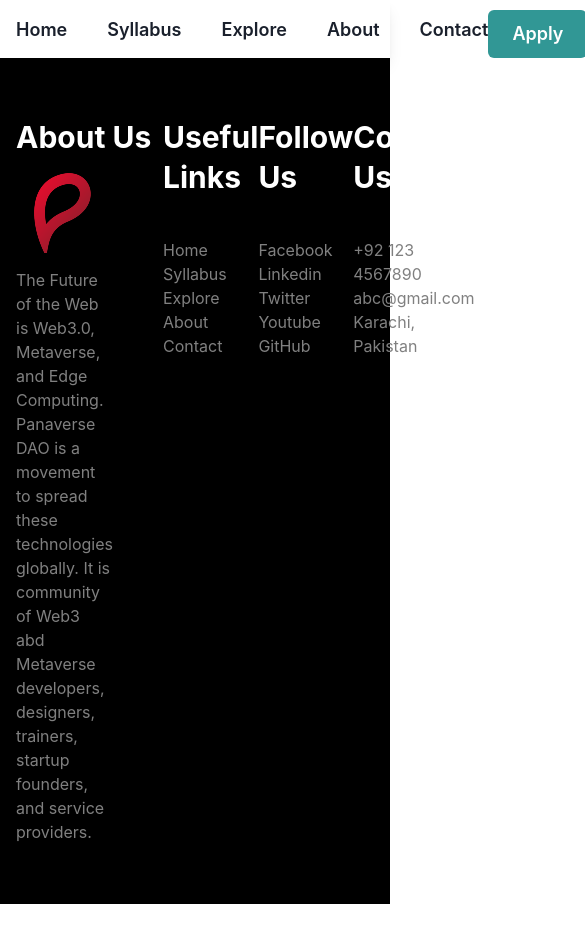
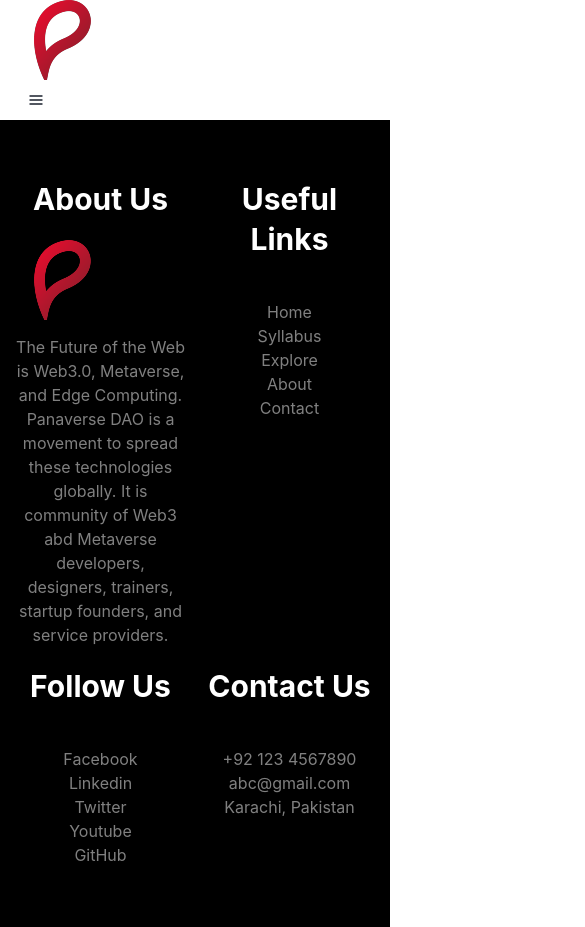
Before and after one commit to mmaazkhanhere/learningRepo, a Next.js app in the folder panaverse-website-chakra/: page / in a window 390 px wide. Shown: the whole page, 585 px wide, since content can reach past the window. Before the commit the page ends 904 px from the top, so only its background shows below. Built offline with nearby package versions, Linux system fonts and the light colour scheme.

Commit message:
adding menu button for small screen in header

```diff
--- a/panaverse-website-chakra/src/app/Component/Footer.tsx
+++ b/panaverse-website-chakra/src/app/Component/Footer.tsx
@@ -12,19 +12,26 @@ export default function Footer() {
         <Box bg='black'>
             <Container maxW='1300px'>
 
-                <SimpleGrid py='60px' templateColumns='repeat(4, 1fr)'>
+                <SimpleGrid spacing='20px' gap='20px' py='60px' templateColumns={{ base: 'repeat(2, 1fr)', lg: 'repeat(4, 1fr)' }} textAlign={{ base: 'center', lg: 'left' }} >
+
                     {/*gridTemplateColumns is a CSS property that specifies the size of each column in a grid while templateColumns is a prop specific to SimpleGrid that allows
-                    you to specify the number of columns at different breakpoints */}
+                    you to specify the number of columns at different breakpoints
+                    If mobile screen, display 2 columns and 4 columns if laptop screen
+                    All the items will be center aligned if small screen and left align if large screen */}
 
-                    <Box color='gray'>
-                        <Heading pb='15px' color='white'>About Us</Heading>
-                        <Image src={png} alt='Panaverse' />
-                        <Text pt='15px' pr='50' >The Future of the Web is Web3.0, Metaverse, and Edge Computing. Panaverse DAO is a movement to spread these technologies globally. It
+                    <Box color='gray' >
+
+                        <Heading pb='20px' color='white'>About Us</Heading>
+
+                        <Image style={{ margin: { base: 'auto', lg: '0px' } }} src={png} alt='Panaverse' />
+
+                        <Text pt='15px' pr={{ base: '0', lg: '50' }} >The Future of the Web is Web3.0, Metaverse, and Edge Computing. Panaverse DAO is a movement to spread these technologies globally. It
                             is community of Web3 abd Metaverse developers, designers, trainers, startup founders, and service providers.
                         </Text>
+
                     </Box>
 
-                    <Box>
+                    <Box >
 
                         <Heading color='white'>Useful Links</Heading>
 
@@ -43,7 +50,7 @@ export default function Footer() {
                         </Grid>
                     </Box>
 
-                    <Box>
+                    <Box >
                         <Heading color='white'>Follow Us</Heading>
 
                         <Grid pt='40px' color='gray'>
@@ -62,7 +69,7 @@ export default function Footer() {
 
                     </Box>
 
-                    <Box color='white'>
+                    <Box>
 
                         <Heading color='white'>Contact Us</Heading>
                         <Grid pt='40px' color='gray'>
--- a/panaverse-website-chakra/src/app/Component/Header.tsx
+++ b/panaverse-website-chakra/src/app/Component/Header.tsx
@@ -1,8 +1,9 @@
 import React from 'react'
-import { Box, Container, SimpleGrid, Flex, Button } from '@chakra-ui/react'
+import { Box, Container, SimpleGrid, Flex, Button, Menu, IconButton, MenuButton, MenuList, MenuItem } from '@chakra-ui/react'
 import Image from 'next/image'
 import png from '../../../public/panaverse80_80.png'
 import Link from 'next/link'
+import { HamburgerIcon } from '@chakra-ui/icons'
 
 export default function Header() {
     return (
@@ -12,7 +13,7 @@ export default function Header() {
 
             maxW specifies the maximum width of the container*/}
 
-                <SimpleGrid templateColumns='repeat(3,1fr)'> {/*a layout component in the Chakra UI React component library that provides a simple and easy-to-use grid system for
+                <SimpleGrid templateColumns={{ sm: 'repeat(3,1fr)', lg: 'repeat(3,1fr)' }}> {/*a layout component in the Chakra UI React component library that provides a simple and easy-to-use grid system for
                 building responsive web layouts
 
                 templateColumns prop is used to define the columns of a grid layout. repeat function is used to define three columns with equal widths using 1 fraction (fr) unit
@@ -25,11 +26,12 @@ export default function Header() {
 
                     </Box>
 
-                    <Flex placeItems='center' gap={10} fontSize='18px' fontWeight='semibold'> {/*it is used for creating flexible layouts that allow the positioning and alignment of child elements in a container. Using it, you can create layouts that are both
+                    <Flex display={{ lg: 'flex', base: 'none' }} placeItems='center' gap={10} fontSize='18px' fontWeight='semibold'> {/*it is used for creating flexible layouts that allow the positioning and alignment of child elements in a container. Using it, you can create layouts that are both
                     flexible and responsive, allowing one to easily adjust the layout of the web pages to fit different screen sizes and devices. We will provide 5 links to 5 pages,
                     so we will include 5 link components
 
                     gap property places gap between the items in the flex
+                    display property is used to display items when large screen and to hide the flex content when screen shrinks
                     placeItems property places the items within the flew to the center*/}
 
                         <Link href=''>Home</Link>
@@ -44,7 +46,8 @@ export default function Header() {
 
                     </Flex>
 
-                    <Box > {/*Separate box for the apply button */}
+                    <Box display={{ base: 'none', lg: 'initial' }} pt='25px'> {/*Separate box for the apply button */}
+
                         <Button size='lg' colorScheme='teal' float='right' mt='10px'>Apply</Button> {/*The button will shift to the right side of the page
 
                     colorScheme* is used to specify the color scheme for the button
@@ -52,6 +55,37 @@ export default function Header() {
                     mt is used to add margin outside the element of 10px*/}
                     </Box>
 
+                    <Box display={{ base: 'inital', lg: 'none' }}>
+
+                        <Menu >
+
+                            <MenuButton as={IconButton}
+                                float='left'
+                                aria-label='Options' //provides an accessible name for the menu and is visible when there is no visible label for the menu
+                                icon={<HamburgerIcon />} //icon to render before the menu item's label
+                                variant='menu' //allows to ustomise the appearance of the menu
+                            />
+
+                            <MenuList>
+
+                                <MenuItem>
+                                    <Link href='/'></Link>
+                                </MenuItem>
+
+                                <MenuItem>Syllabus</MenuItem>
+
+                                <MenuItem>Explore</MenuItem>
+
+                                <MenuItem>About</MenuItem>
+
+                                <MenuItem>Contact</MenuItem>
+
+                            </MenuList>
+
+                        </Menu>
+
+                    </Box>
+
                 </SimpleGrid>
             </Container>
         </Box>
```
